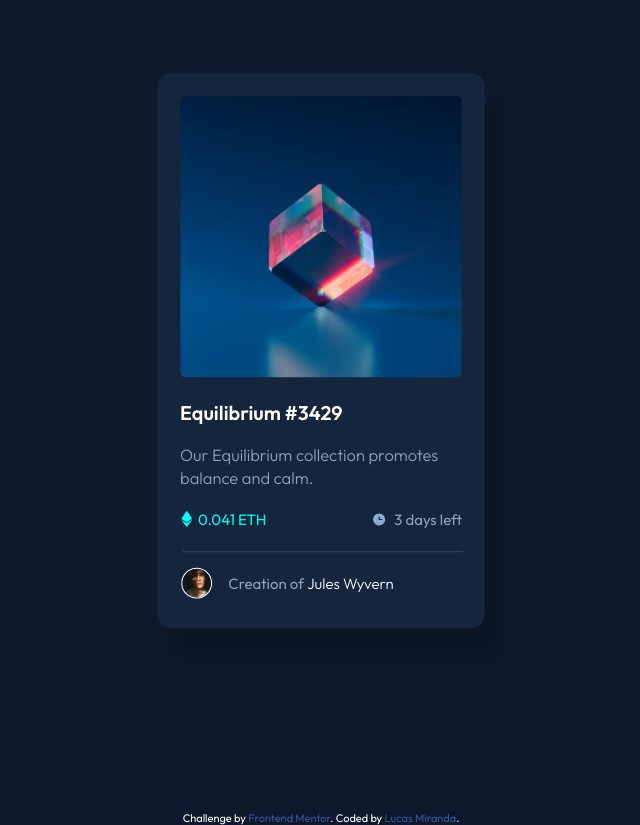
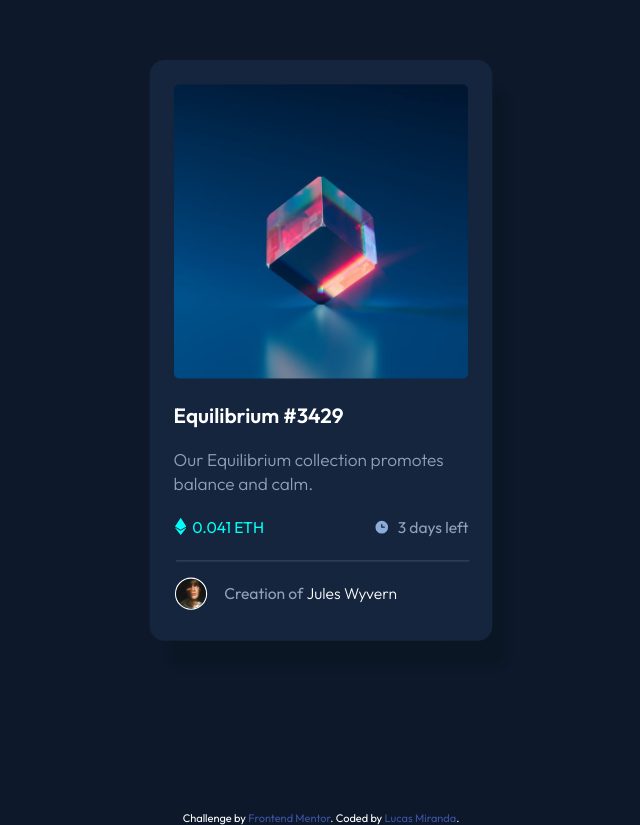
Before and after one commit to Lcs7r/nftcard, a plain HTML site: page index.html in a window 1280 px wide. Shown: the part 110-935 px from the top of the page, without its empty margins (319-959 px from the left). Drawn offline with Linux system fonts and the light colour scheme.

Commit message:
Add files via upload

```diff
--- a/style.css
+++ b/style.css
@@ -29,7 +29,7 @@ a:hover {
   border-radius: 13px;
   padding: 1.3rem;
   transition: 0.4s ease-in-out;
-  transform: scale(1.1);
+  transform: scale(1.15);
   box-shadow: 15px 25px 5px rgba(0, 0, 0, 0.116);
 }
 
```
